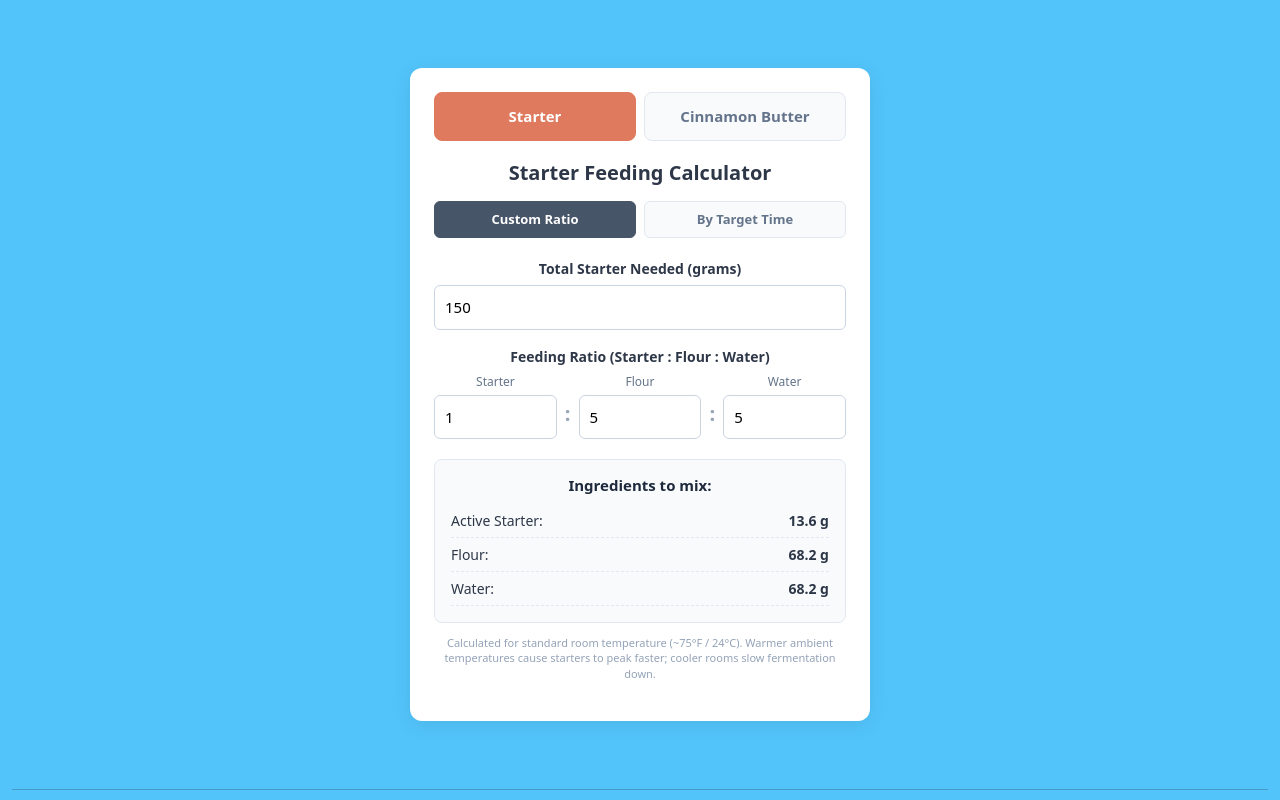
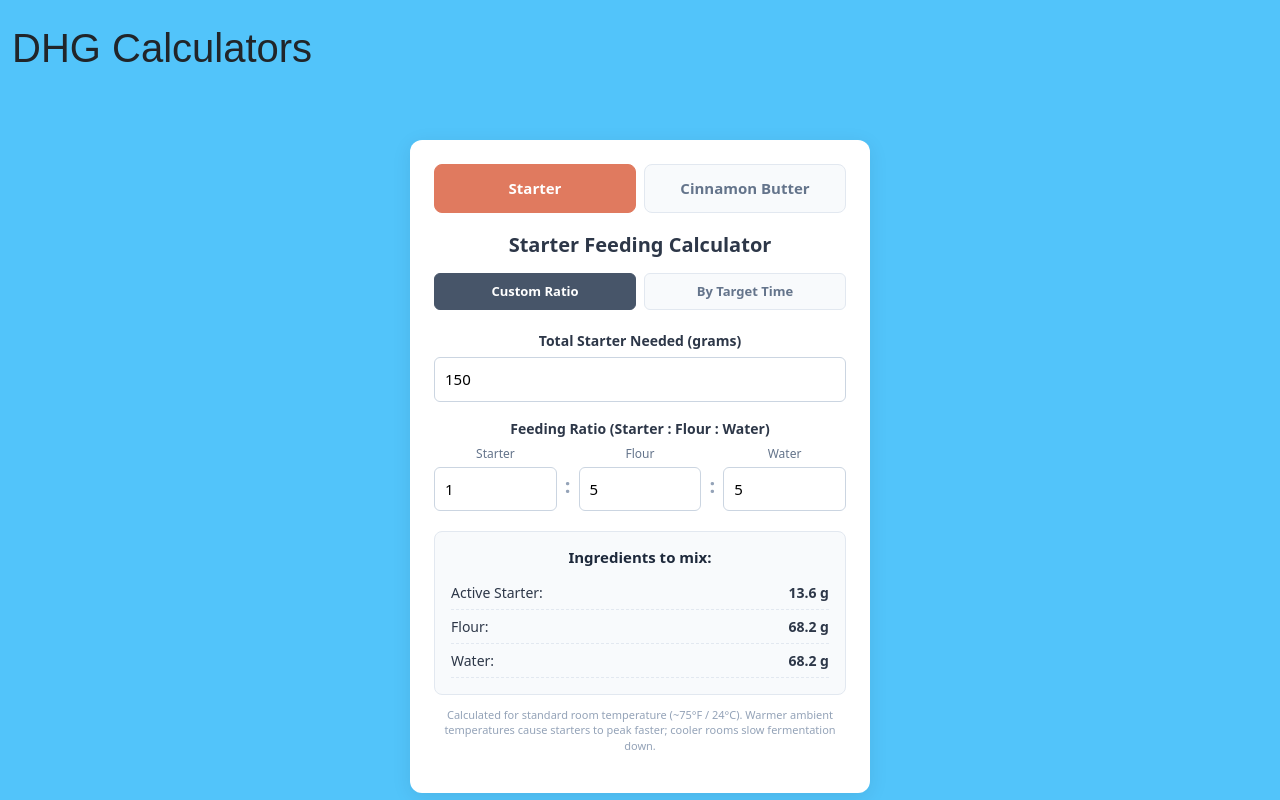
Before and after one commit to dylandotanthony/dylans-homomade-bakery, a React (Vite) app: page /calculator in a window 1280 px wide. Shown: the top 800 px of the page. Built offline with nearby package versions, Linux system fonts and the light colour scheme; a web font is replaced by a local one.

Commit message:
Update Calculator.jsx

```diff
--- a/src/Calculator.jsx
+++ b/src/Calculator.jsx
@@ -6,6 +6,8 @@ export default function App() {
   return (
     <div className="app-container container-fluid my-4" style={{ maxWidth: '1600px' }}>
       {/* Header Added Here */}
+      <div> <h1>DHG Calculators</h1>
+      </div>
 
 
       {/* Prep Calculators Section (Now includes both via tabs) */}
```
